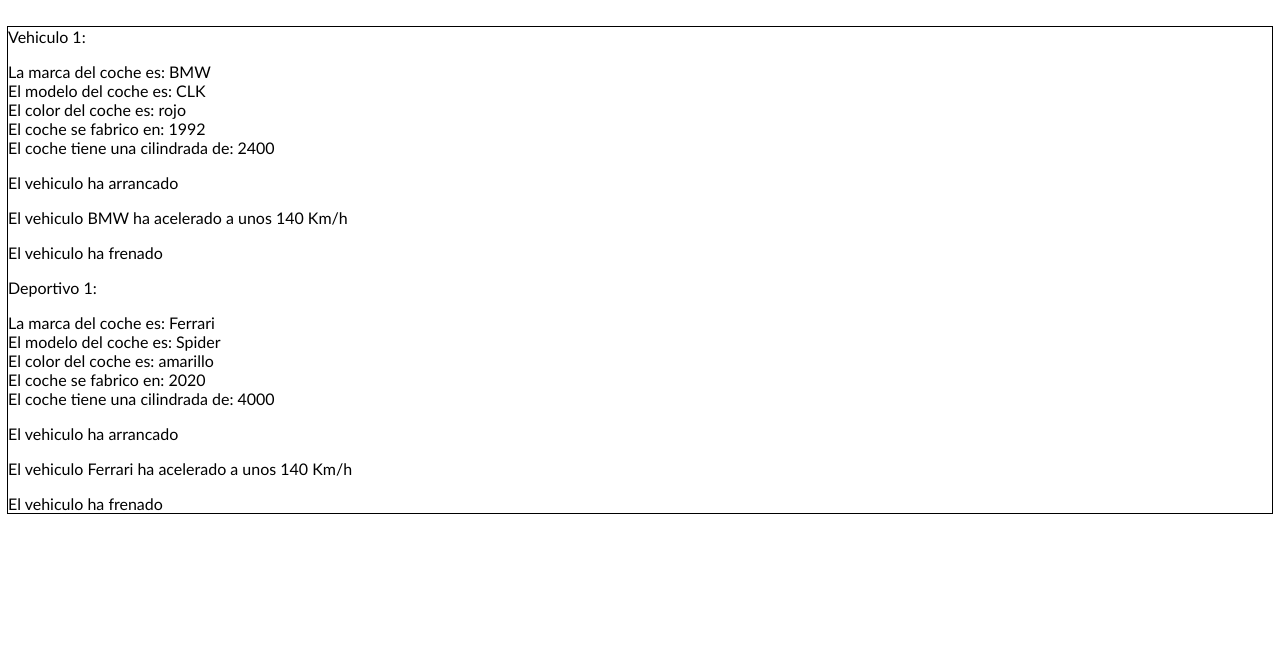
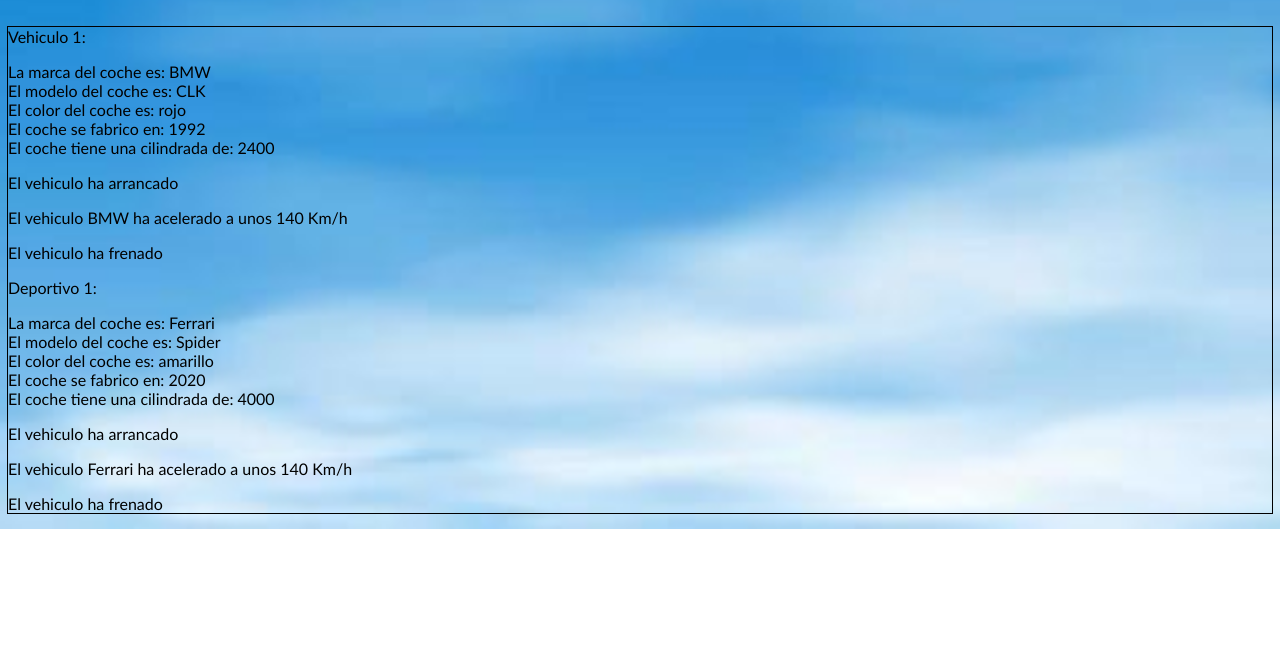
Before and after one commit to Joasan11/ExamenTema4-DWEC-DIW, a plain HTML site: page index.html in a window 1280 px wide. Shown: the part 139-800 px from the top of the page. Drawn offline with Linux system fonts and the light colour scheme.

Commit message:
Añadimos ya el fondo con imagen y cambiamos un poco los estilos del body, ya que se veian mal

```diff
--- a/index.html
+++ b/index.html
@@ -5,6 +5,7 @@
     <meta name="viewport" content="width=device-width, initial-scale=1.0">
     <title>Examen Tema 4 DWEC/DIW (POO)</title>
     <link rel="stylesheet" href="styles/styles.css">
+    <link rel="icono" href="assets/icono.png">
 </head>
 <body>
     <div>
--- a/styles/styles.css
+++ b/styles/styles.css
@@ -4,9 +4,9 @@
 }
 
 body{
-    background-image: url();
-    background-size: contain;
-    background-repeat: infinite;
+    background-image: url(../assets/fondo.jpg);
+    background-size: cover;
+    background-repeat: no-repeat;
 }
 
 p{
```
Also changed, not shown: assets/fondo.jpg (added).
